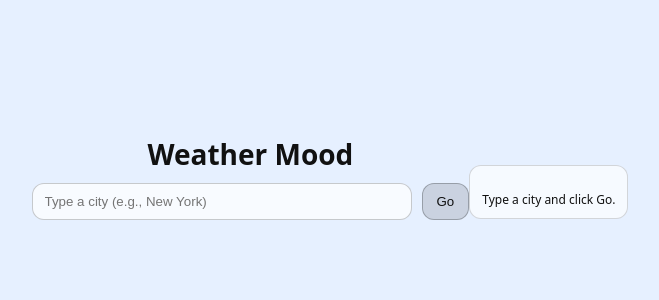
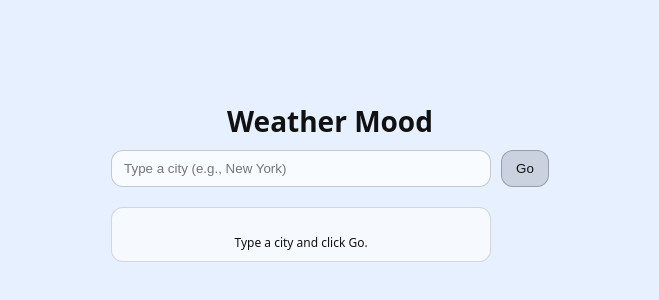
Before and after one commit to ameliabai601/API, a plain HTML site: page index.html in a window 1280 px wide. Shown: the part 218-518 px from the top of the page, without its empty margins (310-969 px from the left). Drawn offline with Linux system fonts and the light colour scheme.

Commit message:
Update index.html

```diff
--- a/index.html
+++ b/index.html
@@ -16,14 +16,11 @@
 	</div>
 
 	<p id="status" class="status"></p>
-  </header>
-
-  <main class="stage">
 
 	<div class="readout" id="readout">
 	  Type a city and click Go.
 	</div>
-  </main>
+  </header>
 
   <script src="script.js"></script>
 </body>
```
Lines whose indentation alone changed are shown as unchanged.
